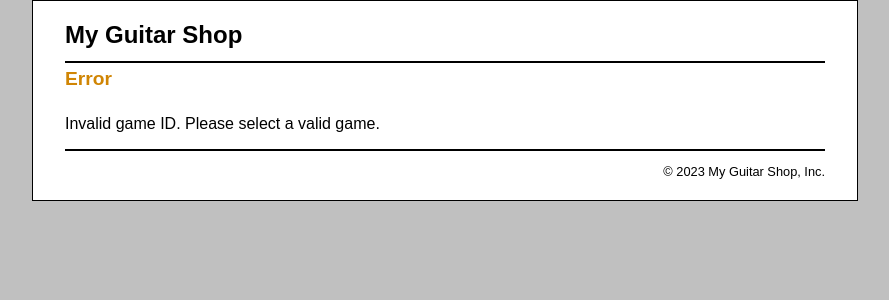
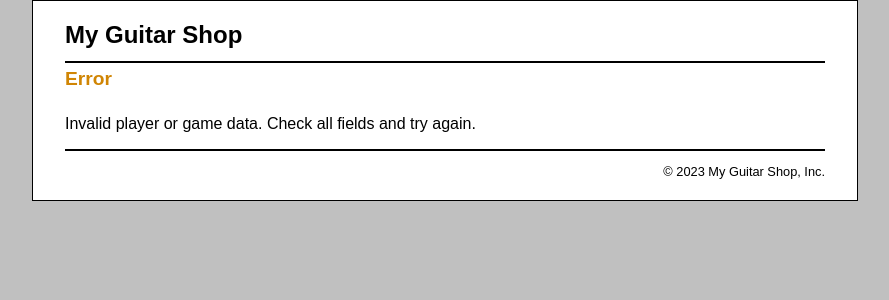
Before and after one commit to APTASU/SqLIZE, a PHP site: page /add_product.php in a window 1280 px wide. Shown: the top 300 px of the page, without its empty margins (195-1084 px from the left). Run offline with PHP 8.4, Linux system fonts and the light colour scheme.

Commit message:
Update add_product.php

```diff
--- a/add_product.php
+++ b/add_product.php
@@ -1,68 +1,53 @@
 <?php
+require_once('database.php');
 
-// Get the game data
-$gameID = filter_input(INPUT_POST, 'game_id', FILTER_VALIDATE_INT);
+// Get the player and game data
+$game_id = filter_input(INPUT_POST, 'game_id', FILTER_VALIDATE_INT);
+$player_fname = filter_input(INPUT_POST, 'player_fname');
+$player_lname = filter_input(INPUT_POST, 'player_lname');
+$street1 = filter_input(INPUT_POST, 'street1');
+$street2 = filter_input(INPUT_POST, 'street2');
+$zip_code = filter_input(INPUT_POST, 'zip_code');
+$state = filter_input(INPUT_POST, 'state');
 
-// Validate game ID
-if ($gameID === null) {
-    $error = "Invalid game ID. Please select a valid game.";
+
+// Validate inputs
+if (
+    $game_id === null ||
+    $player_fname == null ||
+    $player_lname == null ||
+    $street1 == null ||
+    $zip_code == null ||
+    $state == null
+) {
+    $error = "Invalid player or game data. Check all fields and try again.";
     include('error.php');
-    exit;
-}
+} else {
+    // Add the player to the database
 
-// Get the players data as an array
-$players = $_POST['player'];
-
-// Validate inputs and add players
-require_once('database.php');
-$successCount = 0; // Counter for successful player additions
-
-foreach ($players as $player) {
-    $playerFname = filter_var($player['player_fname']);
-    $playerLname = filter_var($player['player_lname']);
-    $street1 = filter_var($player['street1']);
-    $street2 = filter_var($player['street2']);
-    $zipCode = filter_var($player['zip_code'], FILTER_VALIDATE_INT);
-    $state = filter_var($player['state']);
-
-    // Validate player inputs
-    if (
-        $playerFname == null ||
-        $playerLname == null ||
-        $street1 == null ||
-        $zipCode === false ||
-        $state == null
-    ) {
-        continue; // Skip invalid player data and move to the next player
-    }
-
-    // Add the player to the database
     $query = 'INSERT INTO Beta_Tester (PlayerFname, PlayerLname, Street1, Street2, ZipCode, State)
               VALUES (:player_fname, :player_lname, :street1, :street2, :zip_code, :state)';
     $statement = $db->prepare($query);
-
-    $statement->bindValue(':player_fname', $playerFname);
-    $statement->bindValue(':player_lname', $playerLname);
+    $statement->bindValue(':player_fname', $player_fname);
+    $statement->bindValue(':player_lname', $player_lname);
     $statement->bindValue(':street1', $street1);
     $statement->bindValue(':street2', $street2);
-    $statement->bindValue(':zip_code', $zipCode);
+    $statement->bindValue(':zip_code', $zip_code);
     $statement->bindValue(':state', $state);
     $statement->execute();
+    $statement->closeCursor();
 
     $playerID = $db->lastInsertID();
 
-    // Add payment information
     $query =  'INSERT INTO Payment (PlayerID, GameID)
                VALUES (:player_id, :game_id)';
     $statement = $db->prepare($query);
-    $statement->bindValue(':player_id', $playerID);
-    $statement->bindValue(':game_id', $gameID);
+    $statement->bindValue(':player_id', $player_id);
+    $statement->bindValue(':game_id', $game_id);
     $statement->execute();
+    $statement->closeCursor();
 
-    $successCount++;
+    // Redirect to a success page or desired location
+    header("Location: index.php");
 }
-
-// Redirect to a success page or desired location
-header("Location: index.php");
-exit;
 ?>
```
